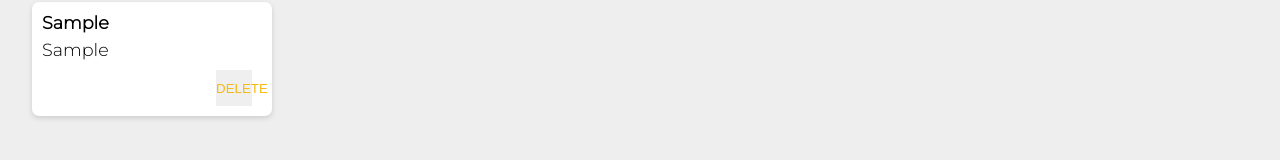
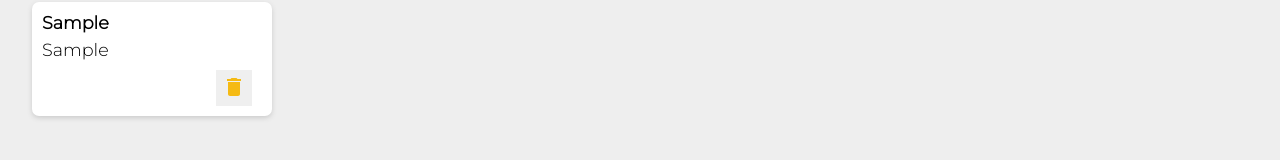
Before and after one commit to Code-with-mj/keeper-app, a React (Create React App) app: page / in a window 1280 px wide. Both pictures are taken after typing "Sample", "Sample" into the empty fields and a click on the button "Add". Shown: the part 279-439 px from the top of the page. Built offline with nearby package versions, Linux system fonts and the light colour scheme.

Commit message:
adding the icons from material ui

```diff
--- a/package.json
+++ b/package.json
@@ -4,6 +4,10 @@
   "version": "0.1.0",
   "private": true,
   "dependencies": {
+    "@emotion/react": "^11.11.1",
+    "@emotion/styled": "^11.11.0",
+    "@mui/icons-material": "^5.14.12",
+    "@mui/material": "^5.14.12",
     "@testing-library/jest-dom": "^5.17.0",
     "@testing-library/react": "^13.4.0",
     "@testing-library/user-event": "^13.5.0",
@@ -15,7 +19,7 @@
   },
   "scripts": {
     "predeploy": "npm run build",
-   "deploy": "gh-pages -d build",
+    "deploy": "gh-pages -d build",
     "start": "react-scripts start",
     "build": "react-scripts build",
     "test": "react-scripts test",
--- a/src/components/CreateArea.jsx
+++ b/src/components/CreateArea.jsx
@@ -28,7 +28,7 @@
 
   return (
     <div>
-      <form>
+      <form className="create-note">
         <input
           name="title"
           onChange={handleChange}
--- a/src/components/Note.jsx
+++ b/src/components/Note.jsx
@@ -1,4 +1,5 @@
 import React from "react";
+import DeleteIcon from '@mui/icons-material/Delete';
 
 function Note(props) {
   function handleClick() {
@@ -9,7 +10,9 @@
     <div className="note">
       <h1>{props.title}</h1>
       <p>{props.content}</p>
-      <button onClick={handleClick}>DELETE</button>
+      <button onClick={handleClick}>
+        <DeleteIcon />
+      </button>
     </div>
   );
 }
```
Also changed, not shown: 1 other file (tests, documents, lock files or other folders).
